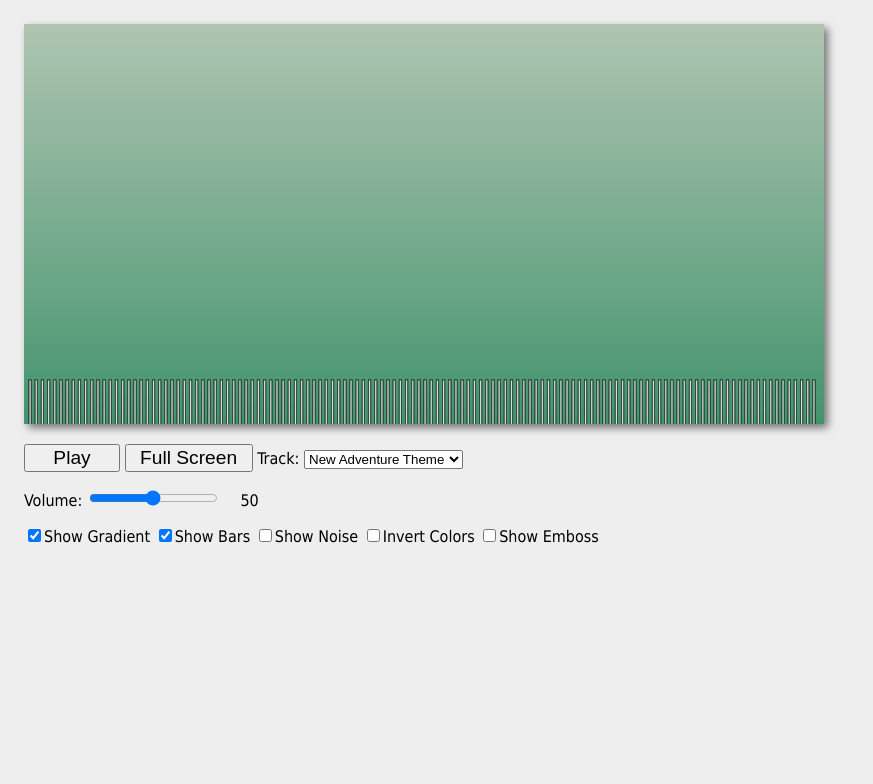
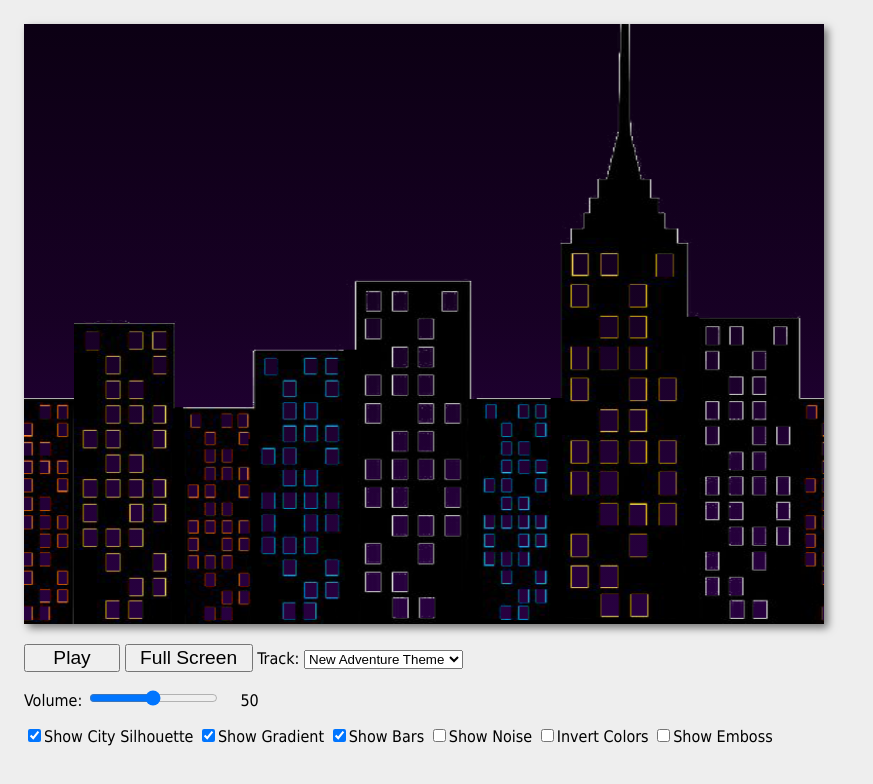
Before and after one commit to jf7689/330-project-2, a plain HTML site: page index.html in a window 1280 px wide. Shown: the whole page, without its empty margins (0-873 px from the left). Drawn offline with Linux system fonts and the light colour scheme; animation ran at ten frames a second.

Commit message:
looping silhouette image with multicolor bars done

```diff
--- a/index.html
+++ b/index.html
@@ -8,7 +8,11 @@
 </head>
 <body>
 <main>
-	<canvas width="800" height="400"></canvas>
+	<div style="display: none;">
+		<img id="citySilhouette" src="media/silhouette.png" alt="City Silhouette">
+	</div>
+
+	<canvas width="800" height="600"></canvas>
 	<div id="controls">
 		<section>
 			<button id="playButton" data-playing="no"></button>
@@ -29,9 +33,9 @@
 		</section>
 
 		<section>
+			<span><input type="checkbox" id="silhouetteCB"><label for="silhouetteCB">Show City Silhouette</label></span>
 			<span><input type="checkbox" id="gradientCB"><label for="gradientCB">Show Gradient</label></span>
 			<span><input type="checkbox" id="barsCB"><label for="barsCB">Show Bars</label></span>
-			<!-- we'll use this 4th checkbox soon! -->
 			<span><input type="checkbox" id="noiseCB"><label for="noiseCB">Show Noise</label></span>
 			<span><input type="checkbox" id="invertCB"><label for="invertCB">Invert Colors</label></span>
 			<span><input type="checkbox" id="embossCB"><label for="embossCB">Show Emboss</label></span>
--- a/src/canvas.js
+++ b/src/canvas.js
@@ -10,7 +10,8 @@
 import * as utils from './utils.js';
 
 let ctx, canvasWidth, canvasHeight, gradient, analyserNode, audioData;
-
+let sihouette = document.querySelector("#citySilhouette");
+let pixelCount = 0;
 
 function setupCanvas(canvasElement, analyserNodeRef) {
   // create drawing context
@@ -18,7 +19,7 @@ function setupCanvas(canvasElement, analyserNodeRef) {
   canvasWidth = canvasElement.width;
   canvasHeight = canvasElement.height;
   // create a gradient that runs top to bottom
-  gradient = utils.getLinearGradient(ctx, 0, 0, 0, canvasHeight, [{ percent: 0, color: "#d8f3dc" }, { percent: .25, color: "#b7e4c7" }, { percent: .5, color: "#95d5b2" }, { percent: .75, color: "#74c69d" }, { percent: 1, color: "#52b788" }]);
+  gradient = utils.getLinearGradient(ctx, 0, 0, 0, canvasHeight, [{ percent: 0, color: "#11001c" }, { percent: .25, color: "#190028" }, { percent: .5, color: "#220135" }, { percent: .75, color: "#32004f" }, { percent: 1, color: "#3a015c" }]);
   // keep a reference to the analyser node
   analyserNode = analyserNodeRef;
   // this is the array where the analyser data will be stored
@@ -35,7 +36,6 @@ function draw(params = {}) {
   // 2 - draw background
   ctx.save();
   ctx.fillStyle = "black";
-  ctx.globalAlpha = .1;
   ctx.fillRect(0, 0, canvasWidth, canvasHeight);
   ctx.restore();
 
@@ -43,31 +43,33 @@ function draw(params = {}) {
   if (params.showGradient) {
     ctx.save();
     ctx.fillStyle = gradient;
-    ctx.globalAlpha = .3;
+    ctx.globalAlpha = .7;
     ctx.fillRect(0, 0, canvasWidth, canvasHeight);
     ctx.restore();
   }
 
   // 4 - draw bars
   if (params.showBars) {
-    let barSpacing = 4;
-    let margin = 5;
-    let screenWidthForBars = canvasWidth - (audioData.length * barSpacing) - margin * 2;
-    let barWidth = screenWidthForBars / audioData.length;
-    let barHeight = 200;
-    let topSpacing = 100;
+    let lineGradient = utils.getLinearGradient(ctx, 10, 0, 750, 0, [{ percent: 0, color: "red" }, { percent: 1/6, color: "orange" }, { percent: 2/6, color: "yellow" },
+    { percent: 3/6, color: "green" }, { percent: 4/6, color: "aqua" }, { percent: 5/6, color: "blue" }, { percent: 1, color: "pink" }]);
 
     ctx.save();
-    ctx.fillStyle = 'rgba(255,255,255,0.50)';
-    ctx.strokeStyle = 'rgba(0,0,0,0.50)';
+
+    ctx.lineWidth = 20;
+    ctx.strokeStyle = lineGradient;
     // loop through the data and draw!
     for (let i = 0; i < audioData.length; i++) {
-      ctx.fillRect(margin + i * (barWidth + barSpacing), topSpacing + 256 - audioData[i], barWidth, barHeight);
-      ctx.strokeRect(margin + i * (barWidth + barSpacing), topSpacing + 256 - audioData[i], barWidth, barHeight);
+      ctx.beginPath();
+      ctx.moveTo(10 + i * 20, 650 - audioData[i] * 1.5);
+      ctx.lineTo(10 + i * 20, 650);
+      ctx.stroke();
     }
     ctx.restore();
   }
 
+  if (params.showSilhouette) {
+    loopSilhouette(sihouette);
+  }
 
   // 6 - bitmap manipulation
   // TODO: right now. we are looping though every pixel of the canvas (320,000 of them!),
@@ -115,4 +117,16 @@ function draw(params = {}) {
 
 }
 
+// helper function to loop buildings
+const loopSilhouette = (image) => {
+  if (pixelCount >= 800) {
+    pixelCount = 0;
+  }
+
+  //drawImage(image, sx, sy, sWidth, sHeight, dx, dy, dWidth, dHeight)
+  ctx.drawImage(image, 0, 0, 564, 584, pixelCount, 0, 800, 600); //right
+  ctx.drawImage(image, 0, 0, 564, 584, -800 + pixelCount, 0, 800, 600); //left
+  pixelCount++;
+}
+
 export { setupCanvas, draw };
--- a/src/main.js
+++ b/src/main.js
@@ -12,6 +12,7 @@ import * as audio from './audio.js';
 import * as canvas from './canvas.js';
 
 const drawParams = {
+    showSilhouette: true,
     showGradient: true,
     showBars: true,
     showNoise: false,
@@ -30,7 +31,6 @@ function init() {
     console.log(`Testing utils.getRandomColor() import: ${utils.getRandomColor()}`);
     audio.setupWebaudio(DEFAULTS.sound1);
     let canvasElement = document.querySelector("canvas"); // hookup <canvas> element
-
     setupUI(canvasElement);
     canvas.setupCanvas(canvasElement, audio.analyserNode);
     loop();
@@ -93,7 +93,13 @@ function setupUI(canvasElement) {
         }
     }
 
-    // checkboxes for gradient, bars, circles, noise
+    // checkboxes
+    document.querySelector('#silhouetteCB').checked = drawParams.showSilhouette;
+
+    document.querySelector('#silhouetteCB').onchange = e => {
+        drawParams.showSilhouette = e.target.checked;
+    };
+
     document.querySelector('#gradientCB').checked = drawParams.showGradient;
 
     document.querySelector('#gradientCB').onchange = e => {
```
Also changed, not shown: src/utils.js (+7 -6 lines), media/silhouette.png (added).
